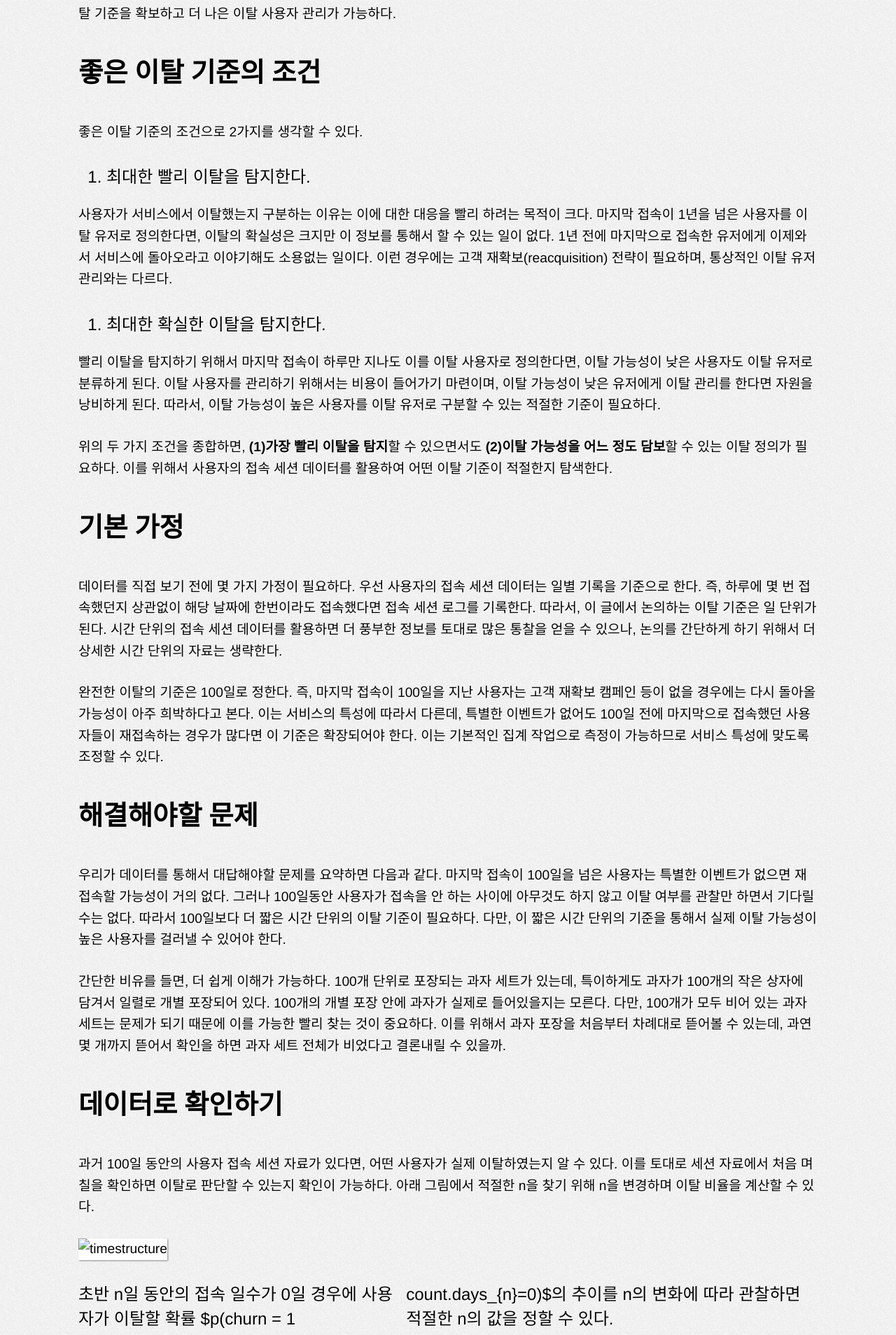
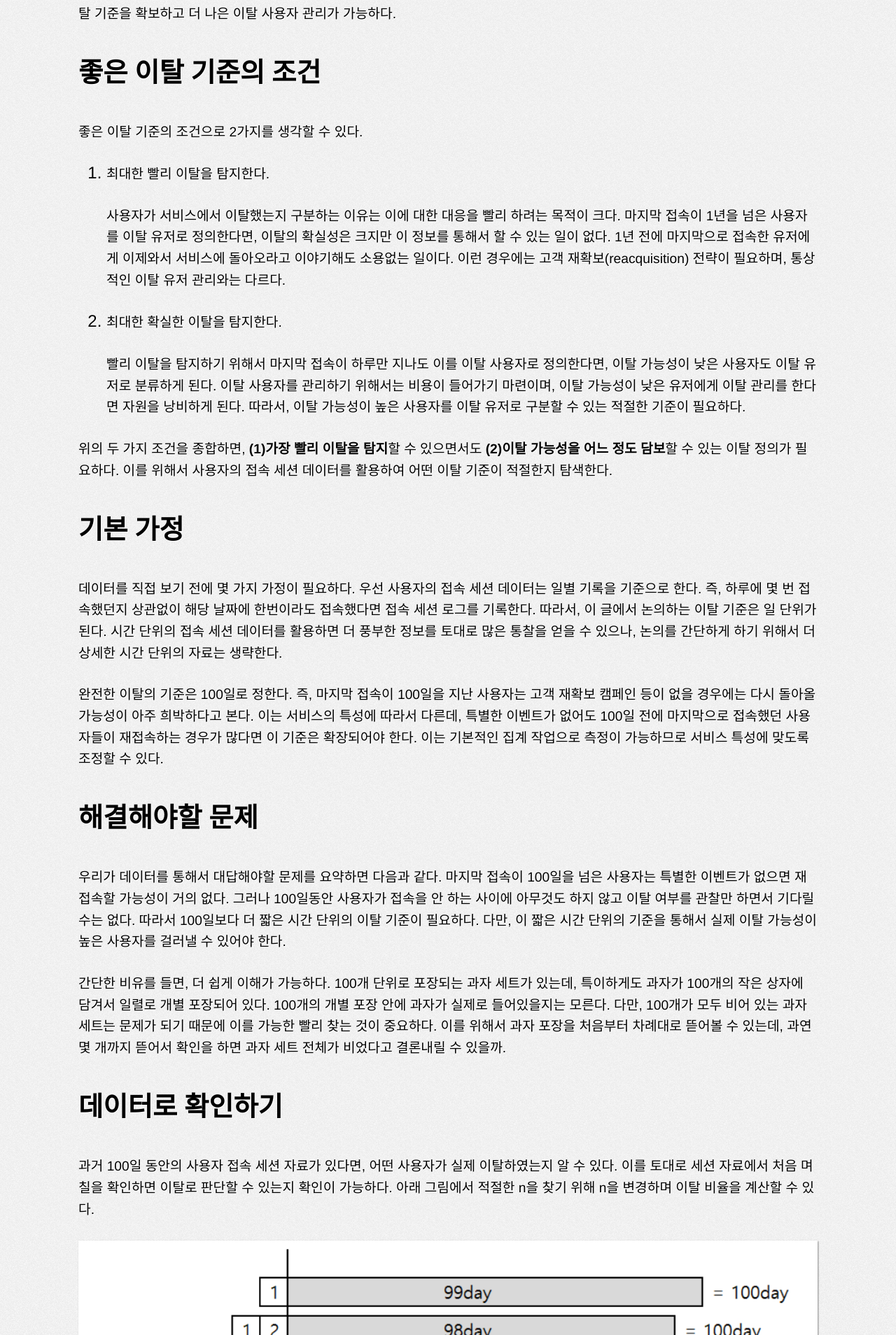
Before and after one commit to boxnwhiskr/boxnwhiskr.github.io, a Jekyll site: the page built from _posts/2014-09-15-make_a_criterion_for_churn.markdown, in a window 1280 px wide. Shown: the part 590-2498 px from the top of the page at 70% size. Built offline with Jekyll 4.4.1, drawn with Linux system fonts in a browser that asks for light colours.

Commit message:
modify image path and syntax errors

```diff
--- a/_posts/2014-09-15-make_a_criterion_for_churn.markdown
+++ b/_posts/2014-09-15-make_a_criterion_for_churn.markdown
@@ -11,13 +11,12 @@ date: "2014-09-13"
 # 좋은 이탈 기준의 조건
 좋은 이탈 기준의 조건으로 2가지를 생각할 수 있다.
 
-1. 최대한 빨리 이탈을 탐지한다.
+1.  최대한 빨리 이탈을 탐지한다.
 
-사용자가 서비스에서 이탈했는지 구분하는 이유는 이에 대한 대응을 빨리 하려는 목적이 크다. 마지막 접속이 1년을 넘은 사용자를 이탈 유저로 정의한다면, 이탈의 확실성은 크지만 이 정보를 통해서 할 수 있는 일이 없다. 1년 전에 마지막으로 접속한  유저에게 이제와서 서비스에 돌아오라고 이야기해도 소용없는 일이다. 이런 경우에는 고객 재확보(reacquisition) 전략이 필요하며, 통상적인 이탈 유저 관리와는 다르다.
+    사용자가 서비스에서 이탈했는지 구분하는 이유는 이에 대한 대응을 빨리 하려는 목적이 크다. 마지막 접속이 1년을 넘은 사용자를 이탈 유저로 정의한다면, 이탈의 확실성은 크지만 이 정보를 통해서 할 수 있는 일이 없다. 1년 전에 마지막으로 접속한  유저에게 이제와서 서비스에 돌아오라고 이야기해도 소용없는 일이다. 이런 경우에는 고객 재확보(reacquisition) 전략이 필요하며, 통상적인 이탈 유저 관리와는 다르다.
+2.  최대한 확실한 이탈을 탐지한다.
 
-2. 최대한 확실한 이탈을 탐지한다.
-
-빨리 이탈을 탐지하기 위해서 마지막 접속이 하루만 지나도 이를 이탈 사용자로 정의한다면, 이탈 가능성이 낮은 사용자도 이탈 유저로 분류하게 된다. 이탈 사용자를 관리하기 위해서는 비용이 들어가기 마련이며, 이탈 가능성이 낮은 유저에게 이탈 관리를 한다면 자원을 낭비하게 된다. 따라서, 이탈 가능성이 높은 사용자를 이탈 유저로 구분할 수 있는 적절한 기준이 필요하다.
+    빨리 이탈을 탐지하기 위해서 마지막 접속이 하루만 지나도 이를 이탈 사용자로 정의한다면, 이탈 가능성이 낮은 사용자도 이탈 유저로 분류하게 된다. 이탈 사용자를 관리하기 위해서는 비용이 들어가기 마련이며, 이탈 가능성이 낮은 유저에게 이탈 관리를 한다면 자원을 낭비하게 된다. 따라서, 이탈 가능성이 높은 사용자를 이탈 유저로 구분할 수 있는 적절한 기준이 필요하다.
 
 위의 두 가지 조건을 종합하면, **(1)가장 빨리 이탈을 탐지**할 수 있으면서도 **(2)이탈 가능성을 어느 정도 담보**할 수 있는 이탈 정의가 필요하다. 이를 위해서 사용자의 접속 세션 데이터를 활용하여 어떤 이탈 기준이 적절한지 탐색한다.
 
@@ -37,11 +36,11 @@ date: "2014-09-13"
 
 과거 100일 동안의 사용자 접속 세션 자료가 있다면, 어떤 사용자가 실제 이탈하였는지 알 수 있다. 이를 토대로 세션 자료에서 처음 며칠을 확인하면 이탈로 판단할 수 있는지 확인이 가능하다. 아래 그림에서 적절한 n을 찾기 위해 n을 변경하며 이탈 비율을 계산할 수 있다.
 
-![timestructure](/img/posts/2014-09-15_make_a_criterion_for_churn/time_structure.jpg)
+![timestructure](/img/posts/2014-09-15-make_a_criterion_for_churn/time_structure.jpg)
 
 초반 n일 동안의 접속 일수가 0일 경우에 사용자가 이탈할 확률 $p(churn = 1|count.days_{n}=0)$의 추이를 n의 변화에 따라 관찰하면 적절한 n의 값을 정할 수 있다.
 
-![churnrate](/img/posts/2014-09-15_make_a_criterion_for_churn/churn_rate.jpg)
+![churnrate](/img/posts/2014-09-15-make_a_criterion_for_churn/churn_rate.jpg)
 
 위의 그래프는 가상의 접속 자료를 토대로 계산 것이다. n이 커지면서 이탈 비율도 증가하는 것을 알 수 있다. 관건은 어느 정도의 n에서 관찰 기간의 증가를 멈추고 이탈 기준으로 정할 것인지 결정하는 문제다. n이 작으면 이탈 여부를 빨리 알 수 있지만 이탈이 불확실한 사용자를 다수 이탈로 분류하게 된다. n이 크면 이탈 가능성이 확실한 사용자만을 걸러낼 수 있지만, 이미 이탈한 유저들에 대한 대응이 늦어진다.
 
```
